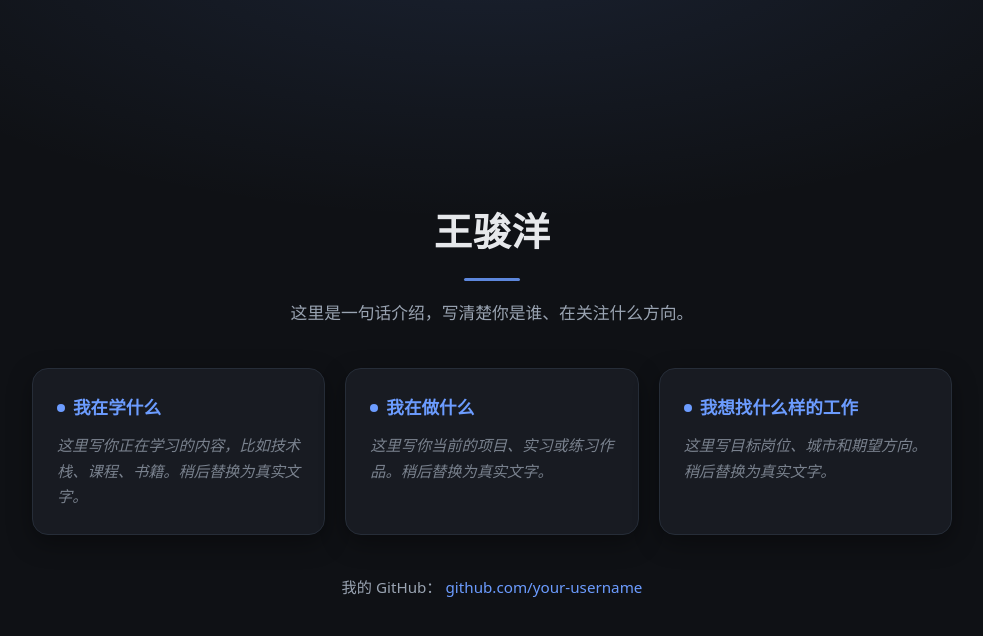
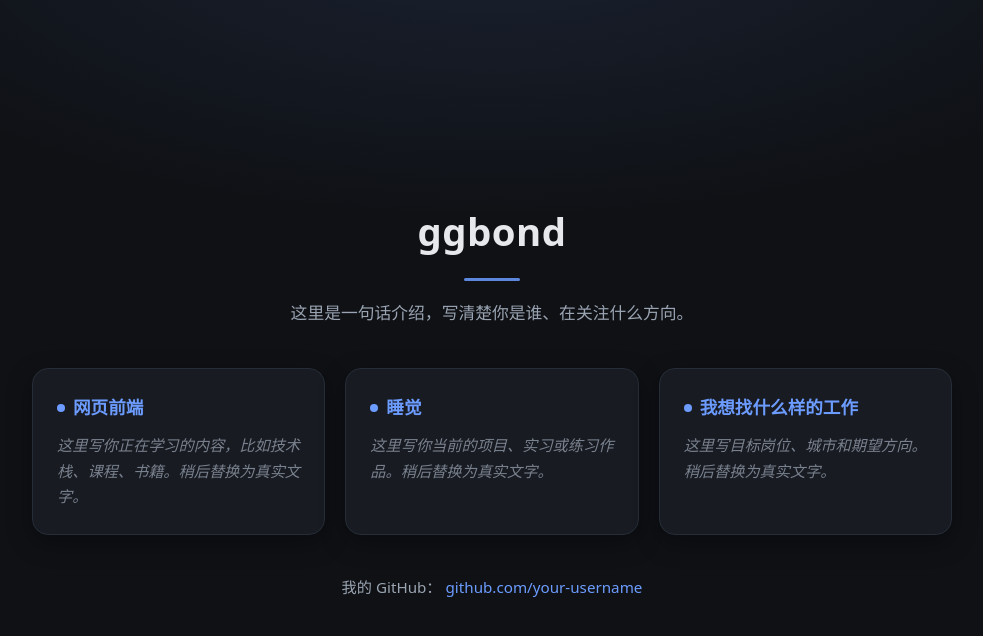
Before and after one commit to 2041298177-maker/my-first-page, a plain HTML site: page index.html in a window 1280 px wide. Shown: the whole page, without its empty margins (148-1131 px from the left). Drawn offline with Linux system fonts and the light colour scheme.

Commit message:
Update index.html

```diff
--- a/index.html
+++ b/index.html
@@ -177,7 +177,7 @@
 
     <!-- 顶部区域：名字 + 一句话介绍（占位，替换成你自己的信息） -->
     <header class="header">
-      <h1 class="name">王骏洋</h1>
+      <h1 class="name">ggbond</h1>
       <div class="divider"></div>
       <p class="tagline">这里是一句话介绍，写清楚你是谁、在关注什么方向。</p>
     </header>
@@ -187,13 +187,13 @@
 
       <!-- 卡片 1：我在学什么 -->
       <section class="card">
-        <h2>我在学什么</h2>
+        <h2>网页前端</h2>
         <p class="placeholder">这里写你正在学习的内容，比如技术栈、课程、书籍。稍后替换为真实文字。</p>
       </section>
 
       <!-- 卡片 2：我在做什么 -->
       <section class="card">
-        <h2>我在做什么</h2>
+        <h2>睡觉</h2>
         <p class="placeholder">这里写你当前的项目、实习或练习作品。稍后替换为真实文字。</p>
       </section>
 
```
